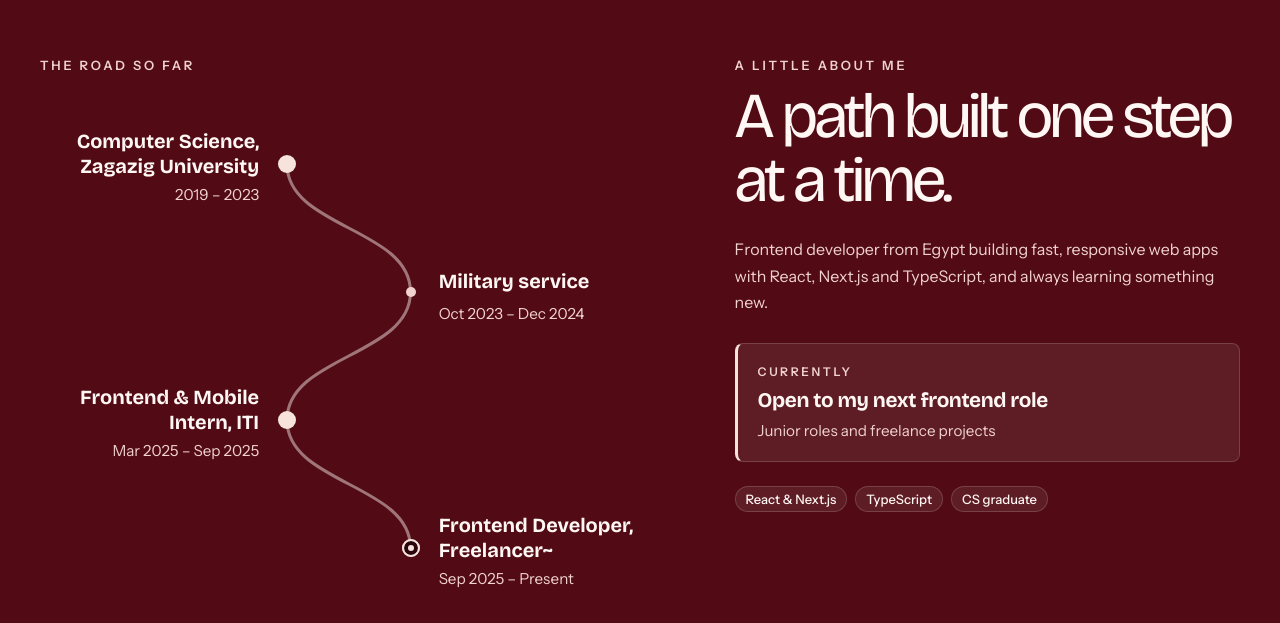
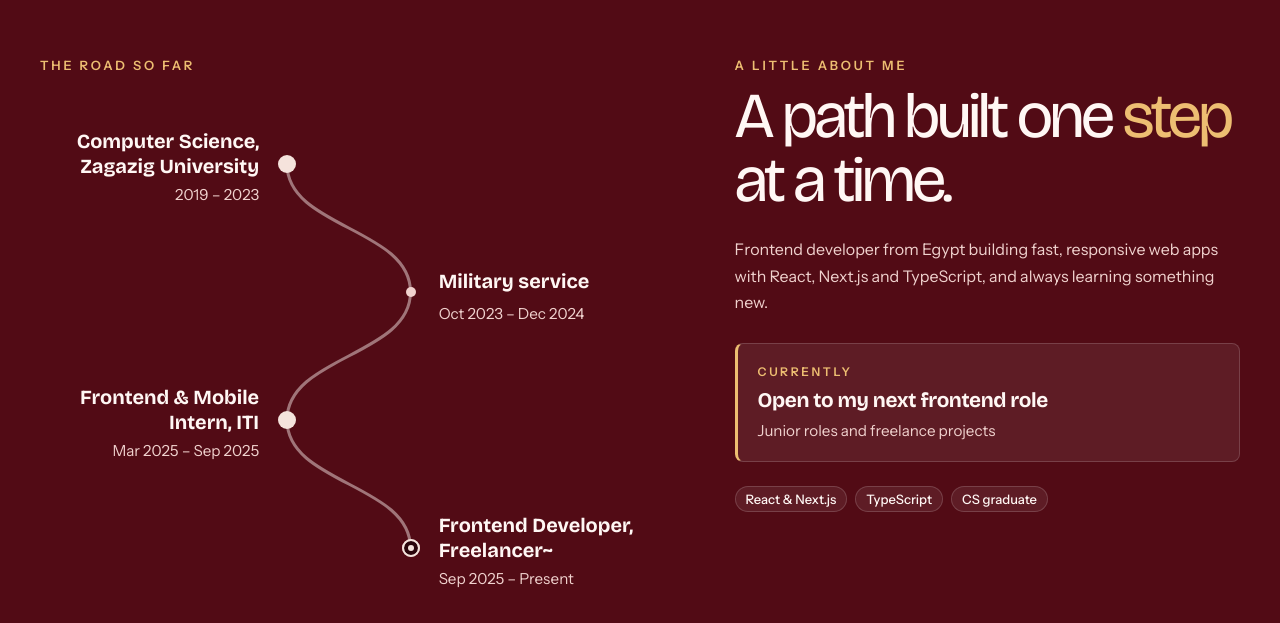
Before and after one commit to AmirMostafa-eng/Amir-Mostafa-Portfolio, a Next.js app: page / in a window 1280 px wide. Shown: the part 1414-2037 px from the top of the page. Built offline with nearby package versions, Linux system fonts and the light colour scheme.

Commit message:
About: extend hero amber accent into the section

```diff
--- a/app/globals.css
+++ b/app/globals.css
@@ -318,9 +318,9 @@ img { display: block; max-width: 100%; }
 .about-section { background: transparent; }
 .about-grid { display: grid; grid-template-columns: minmax(0, 1.1fr) minmax(0, .9fr); align-items: start; gap: clamp(2.5rem, 6vw, 5rem); }
 .about-road { min-width: 0; }
-.about-grid .about-eyebrow { margin: 0 0 .5rem; color: var(--muted); font-size: .8rem; font-weight: 600; letter-spacing: .22em; text-transform: uppercase; }
-.about-currently { margin: 1.75rem 0 1.5rem; padding: 18px 20px; border: 1px solid var(--line); border-left: 3px solid var(--btn); border-radius: 8px; background: var(--card); }
-.about-currently .about-currently-label { margin: 0 0 6px; color: var(--muted); font-size: .75rem; font-weight: 600; letter-spacing: .22em; text-transform: uppercase; }
+.about-grid .about-eyebrow { margin: 0 0 .5rem; color: var(--amber); font-size: .8rem; font-weight: 600; letter-spacing: .22em; text-transform: uppercase; }
+.about-currently { margin: 1.75rem 0 1.5rem; padding: 18px 20px; border: 1px solid var(--line); border-left: 3px solid var(--amber); border-radius: 8px; background: var(--card); }
+.about-currently .about-currently-label { margin: 0 0 6px; color: var(--amber); font-size: .75rem; font-weight: 600; letter-spacing: .22em; text-transform: uppercase; }
 .about-currently .about-currently-title { margin: 0; color: var(--text); font-family: var(--font-display), sans-serif; font-size: 1.3rem; font-weight: 700; letter-spacing: -.02em; line-height: 1.25; }
 .about-currently .about-currently-detail { margin: 4px 0 0; color: var(--muted); font-size: .95rem; }
 .about-copy p { max-width: none; color: var(--muted); }
--- a/components/landing/About.tsx
+++ b/components/landing/About.tsx
@@ -1,7 +1,8 @@
 import { site } from "@/data/site";
-import { SectionHeading } from "@/components/ui/SectionHeading";
 import { Container } from "@/components/ui/Container";
 import { AboutTimeline } from "@/components/landing/AboutTimeline";
+
+const headingParts = site.aboutHeading.split(site.aboutHeadingAccent);
 
 export function About() {
   return (
@@ -14,7 +15,19 @@ export function About() {
           </div>
           <div className="about-copy">
             <p className="about-eyebrow">{site.aboutEyebrow}</p>
-            <SectionHeading title={site.aboutHeading} id="about-title" />
+            <div className="section-heading">
+              <h2 id="about-title">
+                {headingParts.length === 2 ? (
+                  <>
+                    {headingParts[0]}
+                    <span className="hero-name-accent">{site.aboutHeadingAccent}</span>
+                    {headingParts[1]}
+                  </>
+                ) : (
+                  site.aboutHeading
+                )}
+              </h2>
+            </div>
             <p className="about-bio">{site.about}</p>
             <div className="about-currently">
               <p className="about-currently-label">{site.currently.label}</p>
--- a/data/site.ts
+++ b/data/site.ts
@@ -40,6 +40,7 @@ export const site = {
   aboutEyebrow: "A little about me",
   roadEyebrow: "The road so far",
   aboutHeading: "A path built one step at a time.",
+  aboutHeadingAccent: "step",
   currently: {
     label: "Currently",
     title: "Open to my next frontend role",
```
